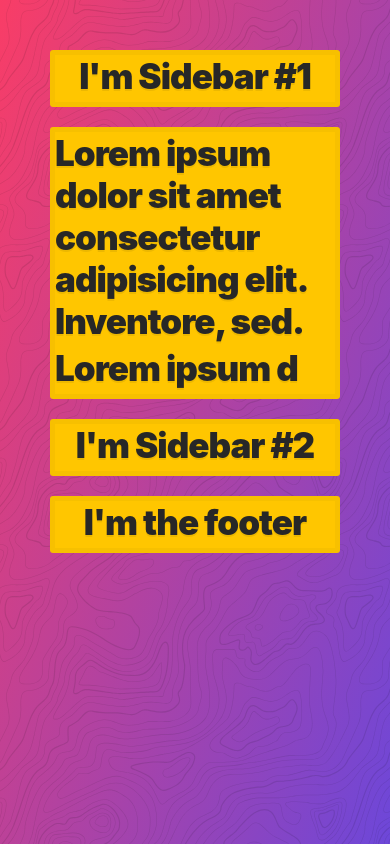
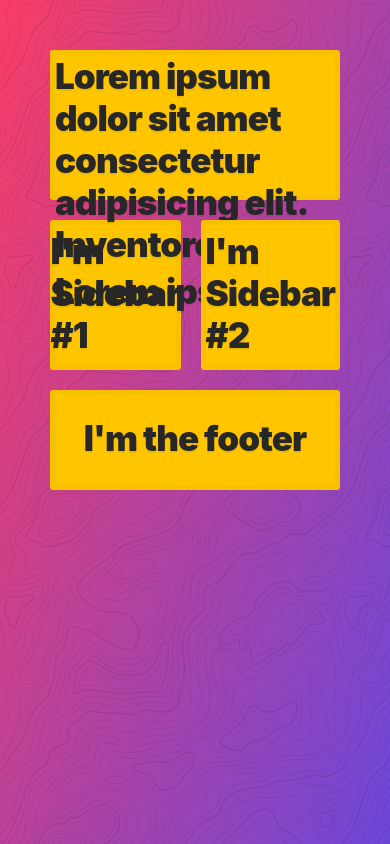
Before and after one commit to dvlprwchoi/css-grid, a website: page 14_grid_template_areas/index.html in a window 390 px wide. Drawn offline with Linux system fonts and the light colour scheme.

Commit message:
Complete 14-1

```diff
--- a/14_grid_template_areas/index.html
+++ b/14_grid_template_areas/index.html
@@ -31,6 +31,34 @@
       .container {
         display: grid;
         grid-gap: 20px;
+        grid-template-columns: 1fr 10fr 1fr;
+        grid-template-rows: 150px 150px 100px;
+        grid-template-areas:
+          'sidebar-1 content sidebar-2'
+          'sidebar-1 content sidebar-2'
+          'footer footer footer';
+      }
+      .footer {
+        grid-area: footer;
+      }
+
+      .item1 {
+        grid-area: sidebar-1;
+      }
+      .item2 {
+        grid-area: content;
+      }
+      .item3 {
+        grid-area: sidebar-2;
+      }
+
+      @media (max-width: 700px) {
+        .container {
+          grid-template-areas:
+            'content content content'
+            'sidebar-1 sidebar-1 sidebar-2'
+            'footer footer footer';
+        }
       }
     </style>
   </body>
```
